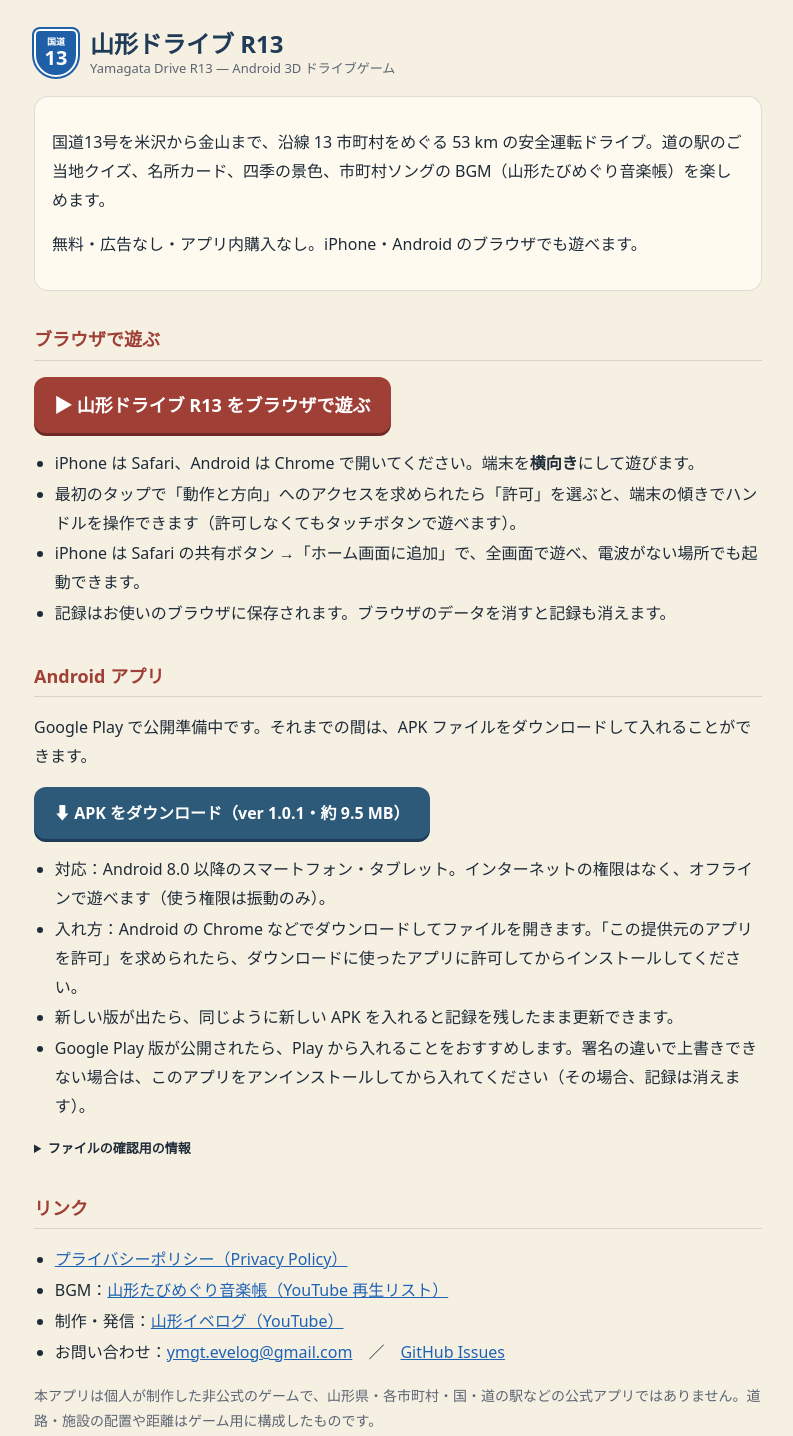
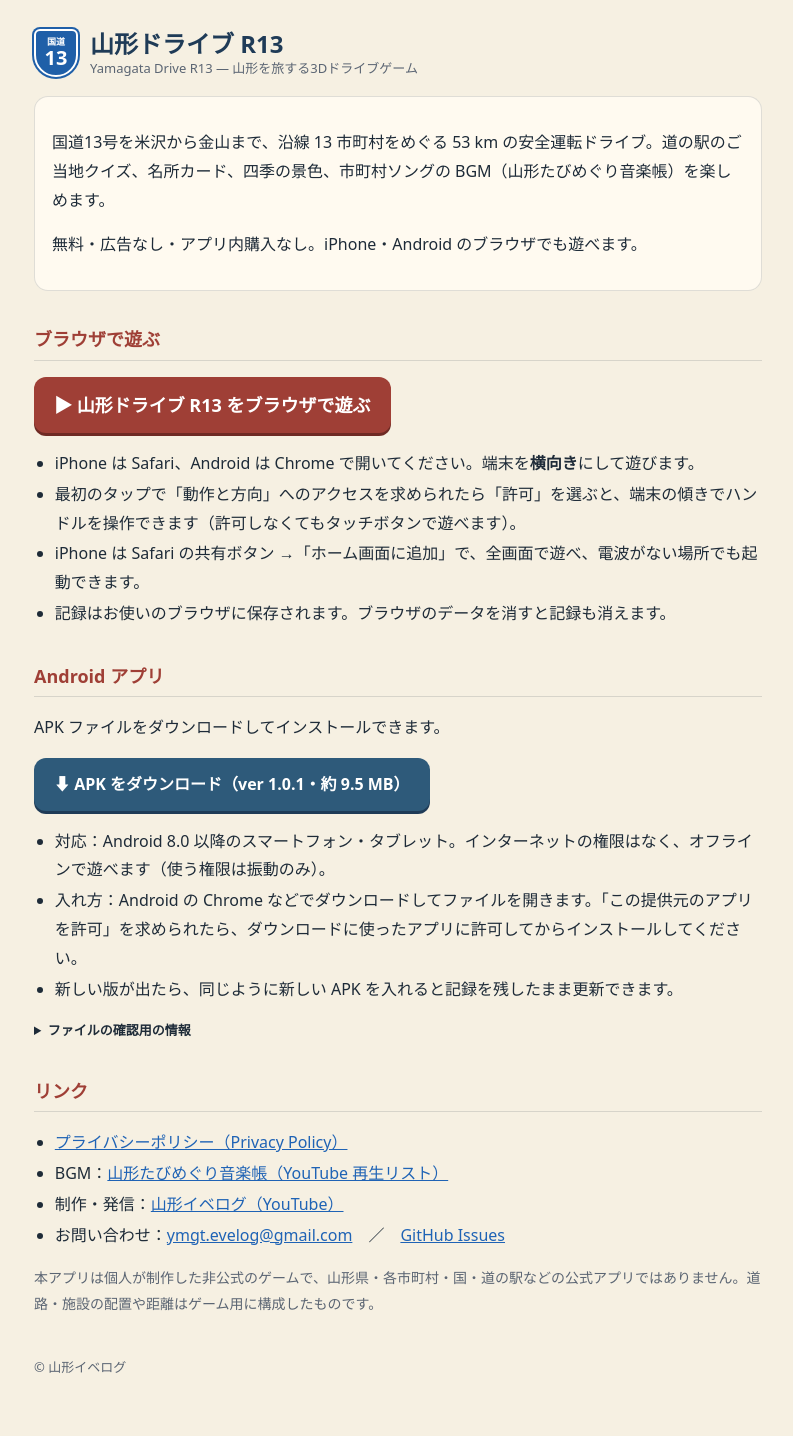
Before and after one commit to ymgtevelog/yamagata_r13, a plain HTML site: page docs/index.html in a window 1280 px wide. Shown: the top 1436 px of the page, without its empty margins (242-1035 px from the left). Drawn offline with Linux system fonts and the light colour scheme.

Commit message:
紹介ページと README の文言を修正
- Android アプリの説明を「APK ファイルをダウンロードしてインストールできます。」にし、Google Play 版についての記載を削除
- 副題を「山形を旅する3Dドライブゲーム」に変更
- README の説明を「沿線13市町村をめぐる3Dドライブゲームです。」に変更

Co-Authored-By: Claude Opus 5.5 <noreply@anthropic.com>
Claude-Session: https://claude.ai/code/session_01NMbFAdSHDE24ecDV6hWziu

```diff
--- a/docs/index.html
+++ b/docs/index.html
@@ -4,14 +4,14 @@
 <meta charset="utf-8">
 <meta name="viewport" content="width=device-width, initial-scale=1">
 <title>山形ドライブ R13</title>
-<meta name="description" content="国道13号を米沢から金山まで、沿線13市町村をめぐる Android 3D ドライブゲーム。オフライン・広告なし・無料。">
+<meta name="description" content="国道13号を米沢から金山まで、沿線13市町村をめぐる3Dドライブゲーム。オフライン・広告なし・無料。">
 <link rel="stylesheet" href="style.css">
 </head>
 <body>
 <main>
   <header class="site">
     <div class="shield" aria-hidden="true"><small>国道</small><b>13</b></div>
-    <h1>山形ドライブ R13<small>Yamagata Drive R13 — Android 3D ドライブゲーム</small></h1>
+    <h1>山形ドライブ R13<small>Yamagata Drive R13 — 山形を旅する3Dドライブゲーム</small></h1>
   </header>
   <div class="card">
     <p>国道13号を米沢から金山まで、沿線 13 市町村をめぐる 53 km の安全運転ドライブ。道の駅のご当地クイズ、名所カード、四季の景色、市町村ソングの BGM（山形たびめぐり音楽帳）を楽しめます。</p>
@@ -28,13 +28,12 @@
   </ul>
 
   <h2>Android アプリ</h2>
-  <p>Google Play で公開準備中です。それまでの間は、APK ファイルをダウンロードして入れることができます。<!-- 公開後：<a href="https://play.google.com/store/apps/details?id=jp.ymgtevelog.drive13">Google Play で入手</a> --></p>
+  <p>APK ファイルをダウンロードしてインストールできます。</p>
   <p><a class="play apk" href="download/YamagataDriveR13-1.0.1.apk" download>⬇ APK をダウンロード（ver 1.0.1・約 9.5 MB）</a></p>
   <ul>
     <li>対応：Android 8.0 以降のスマートフォン・タブレット。インターネットの権限はなく、オフラインで遊べます（使う権限は振動のみ）。</li>
     <li>入れ方：Android の Chrome などでダウンロードしてファイルを開きます。「この提供元のアプリを許可」を求められたら、ダウンロードに使ったアプリに許可してからインストールしてください。</li>
     <li>新しい版が出たら、同じように新しい APK を入れると記録を残したまま更新できます。</li>
-    <li>Google Play 版が公開されたら、Play から入れることをおすすめします。署名の違いで上書きできない場合は、このアプリをアンインストールしてから入れてください（その場合、記録は消えます）。</li>
   </ul>
   <details class="sum">
     <summary>ファイルの確認用の情報</summary>
```
Also changed, not shown: 1 other file.
